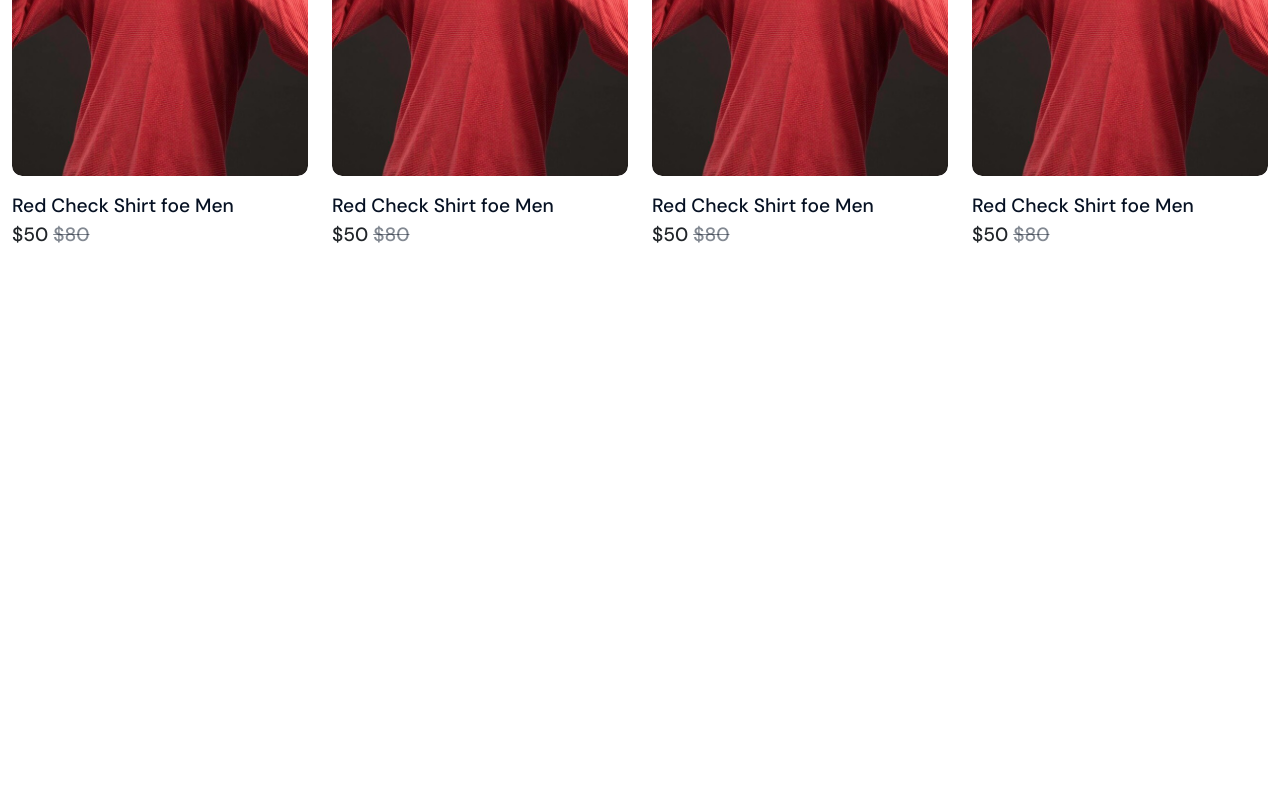
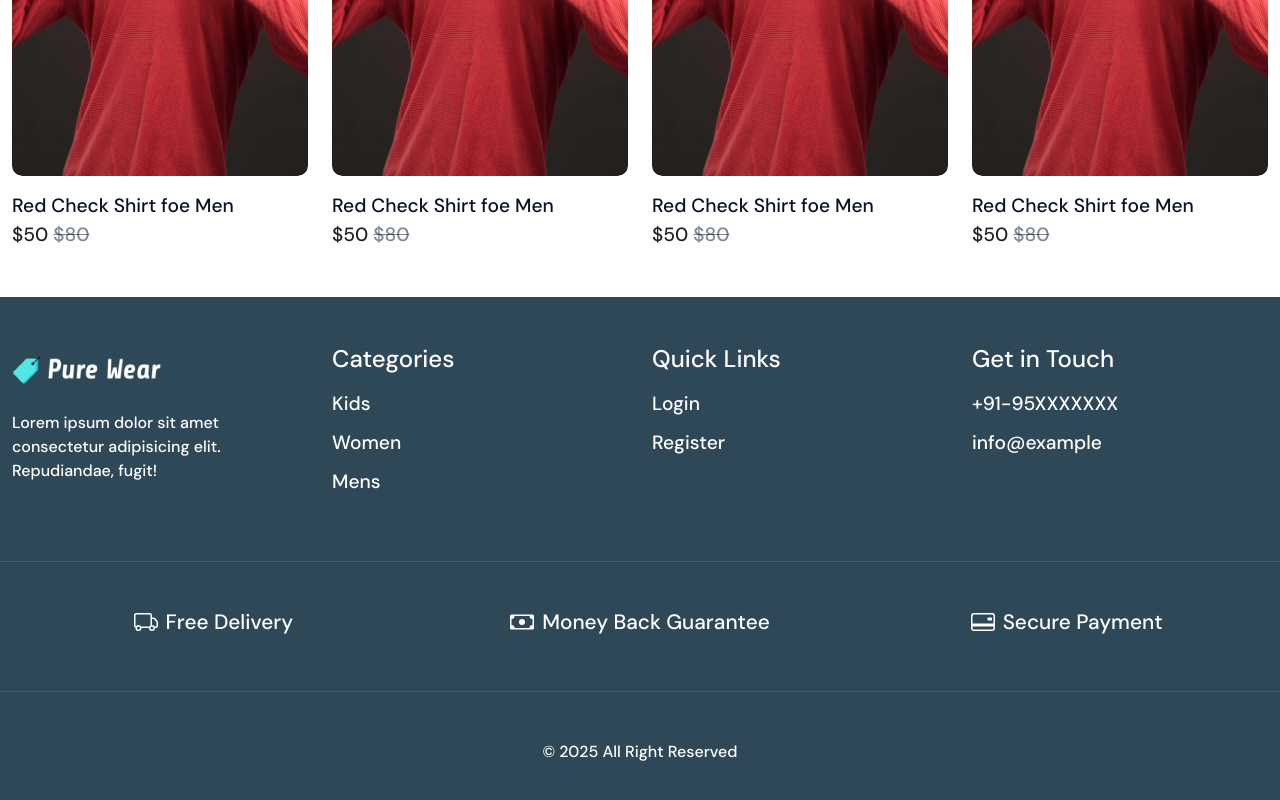
Before and after one commit to Tibro0/pura-wear, a React (Vite) app in the folder frontend/: page / in a window 1280 px wide. Shown: the part 1915-2715 px from the top of the page. Before the commit the page ends 2212 px from the top, so only its background shows below. Built offline with nearby package versions, Linux system fonts and the light colour scheme.

Commit message:
Footer Section Frontend

```diff
--- a/frontend/src/assets/css/style.scss
+++ b/frontend/src/assets/css/style.scss
@@ -97,6 +97,26 @@
   }
 }
 
+footer{
+  background-color: $tertiary-color;
+  h2{
+    font-size: 1.5em;
+  }
+  ul{
+    li{
+      margin-bottom: 10px;
+      a{
+        font-size: 1.2em;
+        color: $primary-white;
+      }
+    }
+  }
+  .spotlight{
+    border-top: 1px solid rgba($primary-white, 0.10);
+    border-bottom: 1px solid rgba($primary-white, 0.10);
+  }
+}
+
 .section-1 {
   .swiper {
     .swiper-wrapper {
--- a/frontend/src/components/Home.jsx
+++ b/frontend/src/components/Home.jsx
@@ -2,10 +2,11 @@
 import Nav from "react-bootstrap/Nav";
 import Navbar from "react-bootstrap/Navbar";
 import Logo from "../assets/images/logo.png";
+import LogoBlack from "../assets/images/logo-white.png";
 import { Swiper, SwiperSlide } from "swiper/react";
 import "swiper/css";
-import SliderOneImg from '../assets/images/banner-1.jpg'
-import SliderATwoImg from '../assets/images/banner-2.jpg'
+import SliderOneImg from "../assets/images/banner-1.jpg";
+import SliderATwoImg from "../assets/images/banner-2.jpg";
 import LatestProducts from "./common/LatestProducts";
 import FeaturedProducts from "./common/FeaturedProducts";
 
@@ -87,9 +88,87 @@
         </Swiper>
       </section>
 
-      <LatestProducts/>
+      <LatestProducts />
 
-      <FeaturedProducts/>
+      <FeaturedProducts />
+
+      <footer className="py-5 text-white">
+        <div className="container">
+          <div className="row mb-5">
+            <div className="col-md-3">
+              <img src={LogoBlack} alt="" width={150} />
+              <div className="pt-3 pe-5">
+                Lorem ipsum dolor sit amet consectetur adipisicing elit.
+                Repudiandae, fugit!
+              </div>
+            </div>
+            <div className="col-md-3">
+              <h2 className="mb-3">Categories</h2>
+              <ul>
+                <li>
+                  <a href="#">Kids</a>
+                </li>
+                <li>
+                  <a href="#">Women</a>
+                </li>
+                <li>
+                  <a href="#">Mens</a>
+                </li>
+              </ul>
+            </div>
+            <div className="col-md-3">
+              <h2 className="mb-3">Quick Links</h2>
+              <ul>
+                <li>
+                  <a href="#">Login</a>
+                </li>
+                <li>
+                  <a href="#">Register</a>
+                </li>
+              </ul>
+            </div>
+            <div className="col-md-3">
+              <h2 className="mb-3">Get in Touch</h2>
+              <ul>
+                <li>
+                  <a href="#">+91-95XXXXXXX</a>
+                </li>
+                <li>
+                  <a href="#">info@example</a>
+                </li>
+              </ul>
+            </div>
+          </div>
+
+          <div className="row spotlight py-5">
+            <div className="col-md-4">
+              <div className="d-flex justify-content-center">
+                <svg xmlns="http://www.w3.org/2000/svg" width="24" height="24" fill="currentColor" class="bi bi-truck" viewBox="0 0 16 16"><path d="M0 3.5A1.5 1.5 0 0 1 1.5 2h9A1.5 1.5 0 0 1 12 3.5V5h1.02a1.5 1.5 0 0 1 1.17.563l1.481 1.85a1.5 1.5 0 0 1 .329.938V10.5a1.5 1.5 0 0 1-1.5 1.5H14a2 2 0 1 1-4 0H5a2 2 0 1 1-3.998-.085A1.5 1.5 0 0 1 0 10.5zm1.294 7.456A2 2 0 0 1 4.732 11h5.536a2 2 0 0 1 .732-.732V3.5a.5.5 0 0 0-.5-.5h-9a.5.5 0 0 0-.5.5v7a.5.5 0 0 0 .294.456M12 10a2 2 0 0 1 1.732 1h.768a.5.5 0 0 0 .5-.5V8.35a.5.5 0 0 0-.11-.312l-1.48-1.85A.5.5 0 0 0 13.02 6H12zm-9 1a1 1 0 1 0 0 2 1 1 0 0 0 0-2m9 0a1 1 0 1 0 0 2 1 1 0 0 0 0-2"></path></svg>
+                <h3 className="ps-2">Free Delivery</h3>
+              </div>
+            </div>
+            <div className="col-md-4">
+              <div className="d-flex justify-content-center">
+                <svg xmlns="http://www.w3.org/2000/svg" width="24" height="24" fill="currentColor" class="bi bi-cash" viewBox="0 0 16 16"><path d="M8 10a2 2 0 1 0 0-4 2 2 0 0 0 0 4"></path><path d="M0 4a1 1 0 0 1 1-1h14a1 1 0 0 1 1 1v8a1 1 0 0 1-1 1H1a1 1 0 0 1-1-1zm3 0a2 2 0 0 1-2 2v4a2 2 0 0 1 2 2h10a2 2 0 0 1 2-2V6a2 2 0 0 1-2-2z"></path></svg>
+                <h3 className="ps-2">Money Back Guarantee</h3>
+              </div>
+            </div>
+            <div className="col-md-4">
+              <div className="d-flex justify-content-center">
+                <svg xmlns="http://www.w3.org/2000/svg" width="24" height="24" fill="currentColor" class="bi bi-credit-card-2-back" viewBox="0 0 16 16"><path d="M11 5.5a.5.5 0 0 1 .5-.5h2a.5.5 0 0 1 .5.5v1a.5.5 0 0 1-.5.5h-2a.5.5 0 0 1-.5-.5z"></path><path d="M2 2a2 2 0 0 0-2 2v8a2 2 0 0 0 2 2h12a2 2 0 0 0 2-2V4a2 2 0 0 0-2-2zm13 2v5H1V4a1 1 0 0 1 1-1h12a1 1 0 0 1 1 1m-1 9H2a1 1 0 0 1-1-1v-1h14v1a1 1 0 0 1-1 1"></path></svg>
+              <h3 className="ps-2">Secure Payment</h3>
+              </div>
+            </div>
+          </div>
+
+<div className="row">
+  <div className="col-md-12 text-center pt-5">
+    <p>&copy; 2025 All Right Reserved</p>
+  </div>
+</div>
+
+        </div>
+      </footer>
     </>
   );
 };
```
